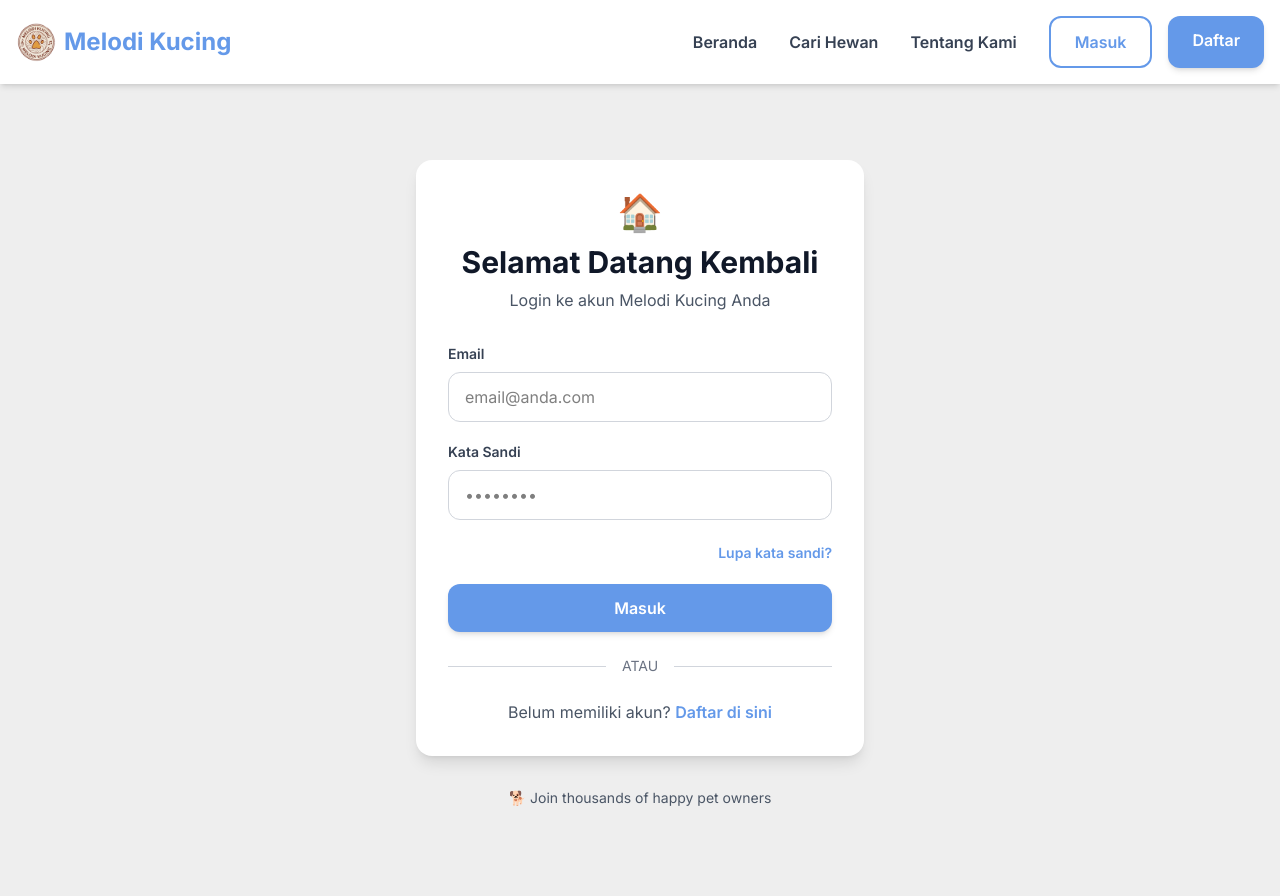
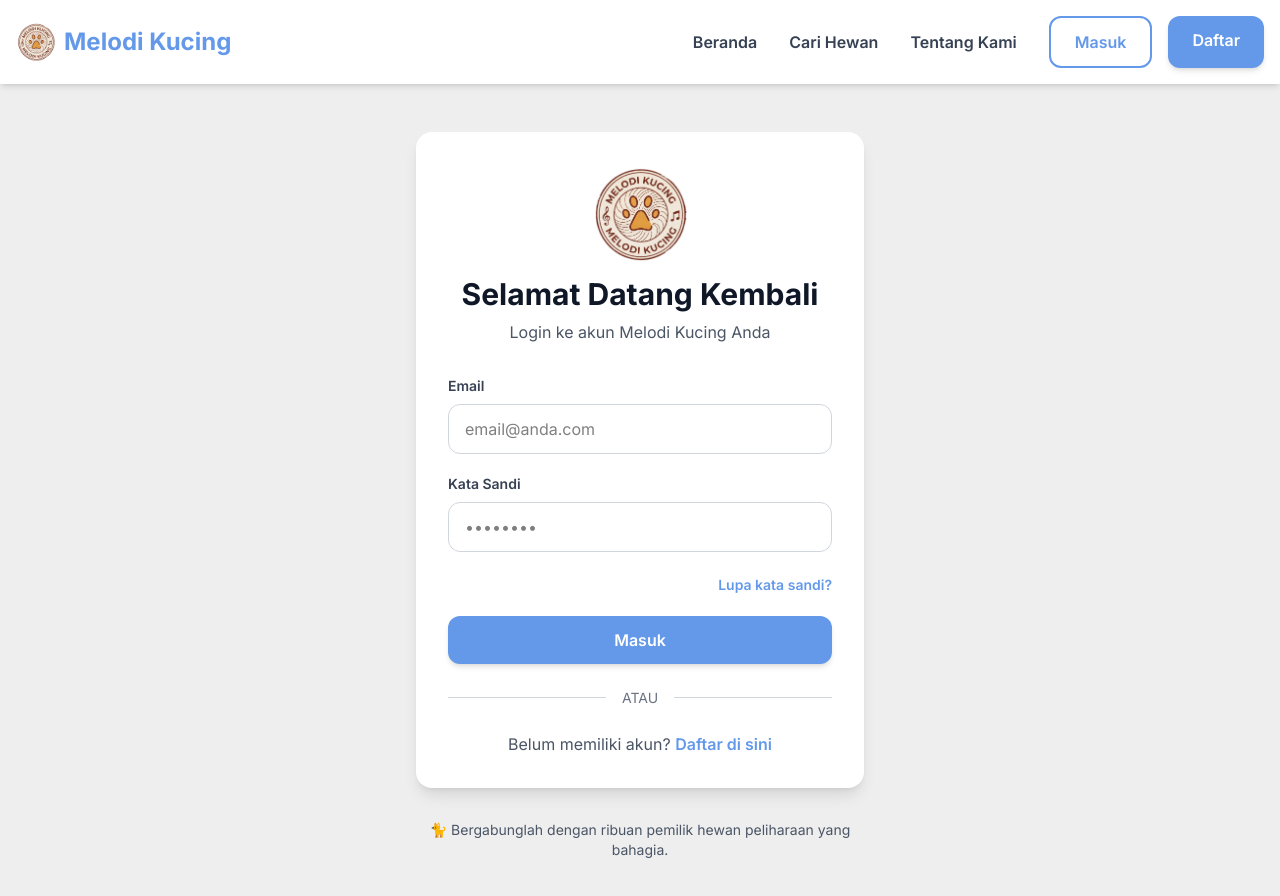
Before and after one commit to Skripsi-Adopt-House/interface-adopt-house, a Next.js app: page /login in a window 1280 px wide. Shown: the top 896 px of the page. Built offline with nearby package versions, Linux system fonts and the light colour scheme; no server answers.

Commit message:
fix brand

```diff
--- a/src/app/about/page.tsx
+++ b/src/app/about/page.tsx
@@ -1,5 +1,6 @@
 import Layout from '@/components/Layout';
 import Link from 'next/link';
+import Image from 'next/image';
 
 export default function AboutPage() {
   return (
@@ -30,7 +31,9 @@ export default function AboutPage() {
             </p>
           </div>
           <div className="bg-gradient-to-br from-secondary to-accent rounded-2xl p-8 text-center">
-            <div className="text-6xl mb-4">🏠</div>
+            <div className="mb-4 flex justify-center">
+              <Image src="/logo1.webp" alt="Melodi Kucing Logo" width={100} height={100} className="object-contain" />
+            </div>
             <p className="text-gray-900 text-lg font-semibold">Membuat Adopsi Hewan Sederhana</p>
           </div>
         </div>
--- a/src/app/login/page.tsx
+++ b/src/app/login/page.tsx
@@ -2,6 +2,7 @@
 
 import { useState } from 'react';
 import Link from 'next/link';
+import Image from 'next/image';
 import { useRouter } from 'next/navigation';
 import Layout from '@/components/Layout';
 import { useAuth } from '@/hooks/useAuth';
@@ -74,7 +75,9 @@ export default function LoginPage() {
           <div className="bg-white rounded-2xl shadow-lg p-8 animate-slide-in-up">
             {/* Header */}
             <div className="text-center mb-8">
-              <div className="text-4xl mb-3">🏠</div>
+              <div className="mb-3 flex justify-center">
+                <Image src="/logo1.webp" alt="Melodi Kucing Logo" width={100} height={10} className="object-contain" />
+              </div>
               <h1 className="text-3xl font-bold text-gray-900 mb-2">Selamat Datang Kembali</h1>
               <p className="text-gray-600">Login ke akun Melodi Kucing Anda</p>
             </div>
@@ -152,7 +155,7 @@ export default function LoginPage() {
 
           {/* Social Proof */}
           <div className="mt-8 text-center text-gray-600 text-sm">
-            <p>🐕 Join thousands of happy pet owners</p>
+            <p>🐈 Bergabunglah dengan ribuan pemilik hewan peliharaan yang bahagia.</p>
           </div>
         </div>
       </div>
--- a/src/app/register/page.tsx
+++ b/src/app/register/page.tsx
@@ -2,6 +2,7 @@
 
 import { useState } from 'react';
 import Link from 'next/link';
+import Image from 'next/image';
 import { useRouter } from 'next/navigation';
 import Layout from '@/components/Layout';
 import { useAuth } from '@/hooks/useAuth';
@@ -91,7 +92,9 @@ export default function RegisterPage() {
           <div className="bg-white rounded-2xl shadow-lg p-8 animate-slide-in-up">
             {/* Header */}
             <div className="text-center mb-8">
-              <div className="text-4xl mb-3">🏠</div>
+              <div className="mb-3 flex justify-center">
+                <Image src="/logo1.webp" alt="Melodi Kucing Logo" width={100} height={100} className="object-contain" />
+              </div>
               <h1 className="text-3xl font-bold text-gray-900 mb-2">Buat Akun</h1>
               <p className="text-gray-600">Bergabunglah dengan Melodi Kucing dan temukan hewan peliharaan sempurna Anda</p>
             </div>
```
